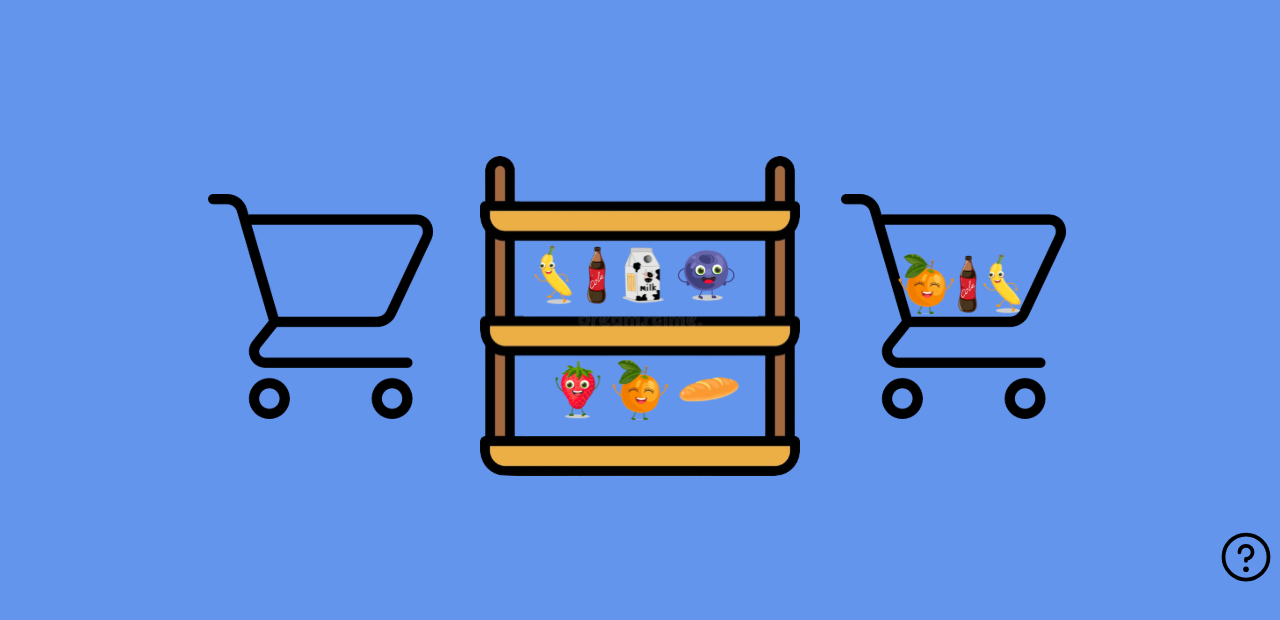
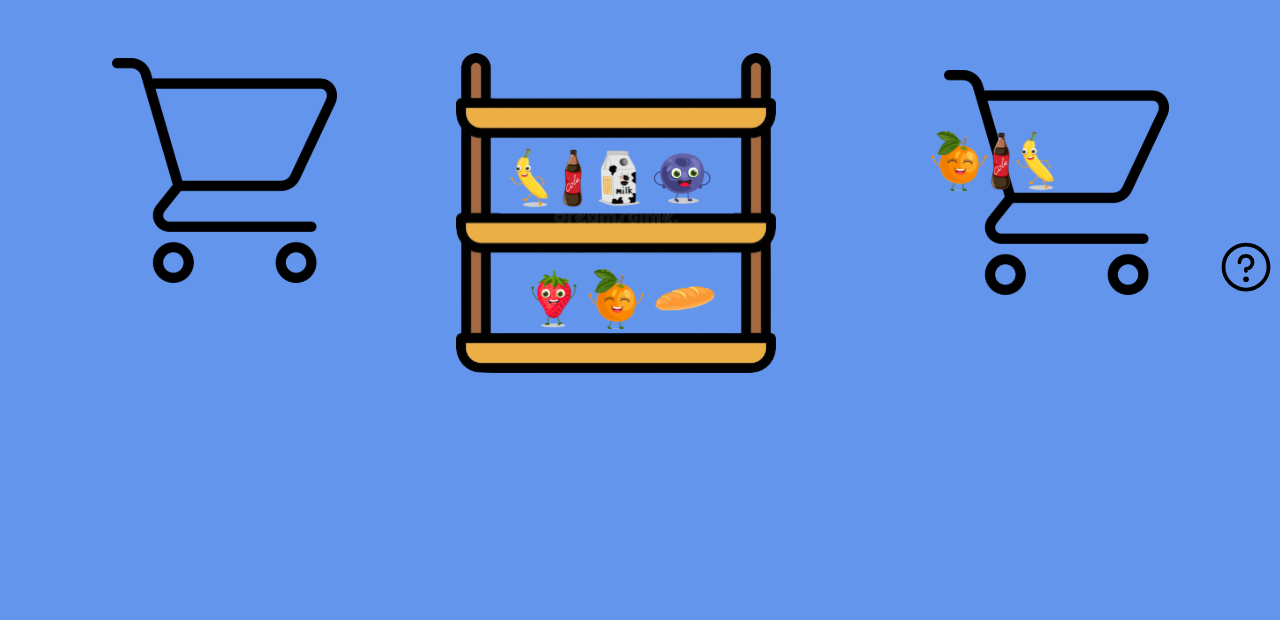
Before and after one commit to germanodrp/ProjetoJogoCarrinho, a React (Vite) app: page / in a window 1280 px wide. Shown: the top 620 px of the page. Built offline with nearby package versions, Linux system fonts and the light colour scheme.

Commit message:
melhoria - deixando responsivo sqn

```diff
--- a/src/components/ButtonAjuda/styles.js
+++ b/src/components/ButtonAjuda/styles.js
@@ -3,7 +3,7 @@
 
 
 export const Button = styled.button`
-   margin-top: 3.8rem;
+   margin-top: -10%;
    border: 0;
    background-color:  #6495ED;
    display: flex;
--- a/src/components/CarrinhoPrateleira/styles.js
+++ b/src/components/CarrinhoPrateleira/styles.js
@@ -16,7 +16,8 @@
 export const Container = styled.div`
 
 display: flex;
-margin-top: 7.5rem;
+margin-top: 5%;
+margin-left: 10%;
 
 img{
   width: 20rem;
@@ -34,7 +35,7 @@
   align-items: center;
   position: relative;
   right: 17rem;
-  top: 20px;
+  top: -8%;
   border-radius: 3px;
   cursor: pointer;
 
@@ -51,7 +52,7 @@
   align-items: center;
   position: relative;
   right: 29rem;
-  top: 135px;
+  top: 30%;
   border-radius: 3px;
   cursor: pointer;
 
@@ -76,9 +77,11 @@
 align-items: center;
 justify-content: center;
 
-width: 20rem;
-height: 20rem;
-margin-top: 50px;
+width: 30%;
+height: 50%;
+margin-top: 1%;
+margin-right: 3%;
+margin-left: 5%;
 
 `
 
--- a/src/components/ModalAjuda/index.jsx
+++ b/src/components/ModalAjuda/index.jsx
@@ -18,6 +18,7 @@
 
                 <Content>
                     <h1>INSTRUÇÕES</h1><br/><br/><br/><br/>
+                    <h2>Gire a tela do seu dispositivo</h2><br/><br/>
                     <h2>Memorize as imagens do carrinho a sua direita</h2><br/><br/>
                     <h2>Clique na prateleira nas imagens correspondentes as do carrinho.</h2><br/><br/>
                     <h2>Selecione as imagens até que os carrinhos fiquem iguais.</h2>
--- a/src/components/ModalAjuda/styles.js
+++ b/src/components/ModalAjuda/styles.js
@@ -4,7 +4,7 @@
 
 export const Modal = styled.div`
 width: 100%;
-height: 100vh;
+height: 100%;
 position: absolute;
 top: 0;
 left: 0;
@@ -19,8 +19,8 @@
 
 export const Container = styled.div`
     background-color: #6495ED;
-    width: 60%;
-    height: 60%;
+    width: 70%;
+    height: 100%;
     color: #000;
     border-radius: 8px;
     border-color: #87CEEB;
--- a/src/components/ModalPremio/styles.js
+++ b/src/components/ModalPremio/styles.js
@@ -12,6 +12,6 @@
 `
 
 export const Text = styled.h1`
-margin-top: 100px;
+margin-top: 10%;
 color: white;
 `
--- a/src/components/SegundoCarrinho/styles.js
+++ b/src/components/SegundoCarrinho/styles.js
@@ -9,9 +9,9 @@
   align-items: center;
   justify-content: center;
 
-  width: 20rem;
-  height: 20rem;
-  margin-top: 50px;
+  width: 50%;
+  height: 50%;
+  margin-top: 2%;
 
 
 `
@@ -19,7 +19,7 @@
 export const Container = styled.div`
 
     display: flex;
-    margin-left: 7rem;
+    margin-right: -40%;
 
     img {
         width: 14.063rem;
@@ -32,6 +32,6 @@
 export const SectionFruts = styled.div`
 
   position: relative;
-  right: 10.5rem;
+  right: 1.5rem;
   top: -20px;
 `
--- a/src/pages/Home/styles.js
+++ b/src/pages/Home/styles.js
@@ -6,7 +6,7 @@
 display: flex;
 justify-content: center;
 margin: auto;
-margin-top: 8rem;
+margin-top: 6%;
 z-index: 1;
 
 @media screen and (max-width: 1080px) {
```
